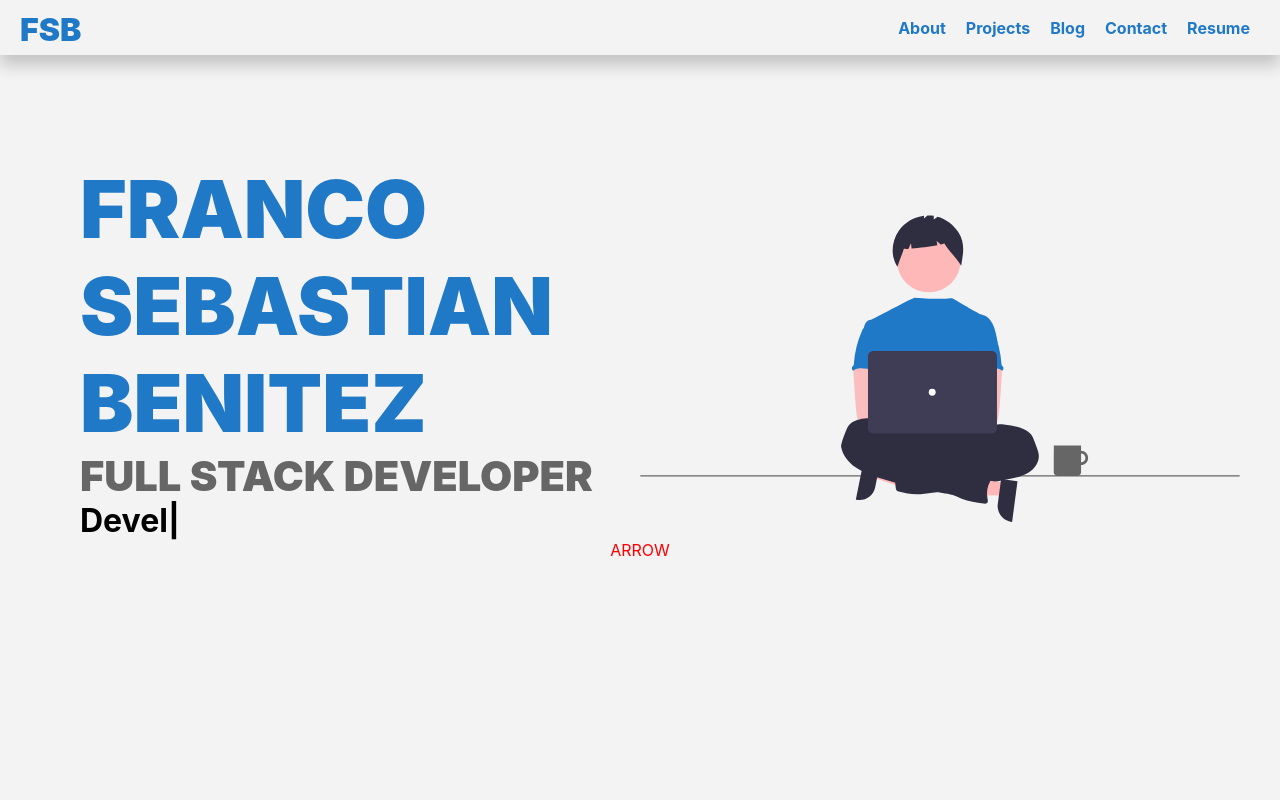
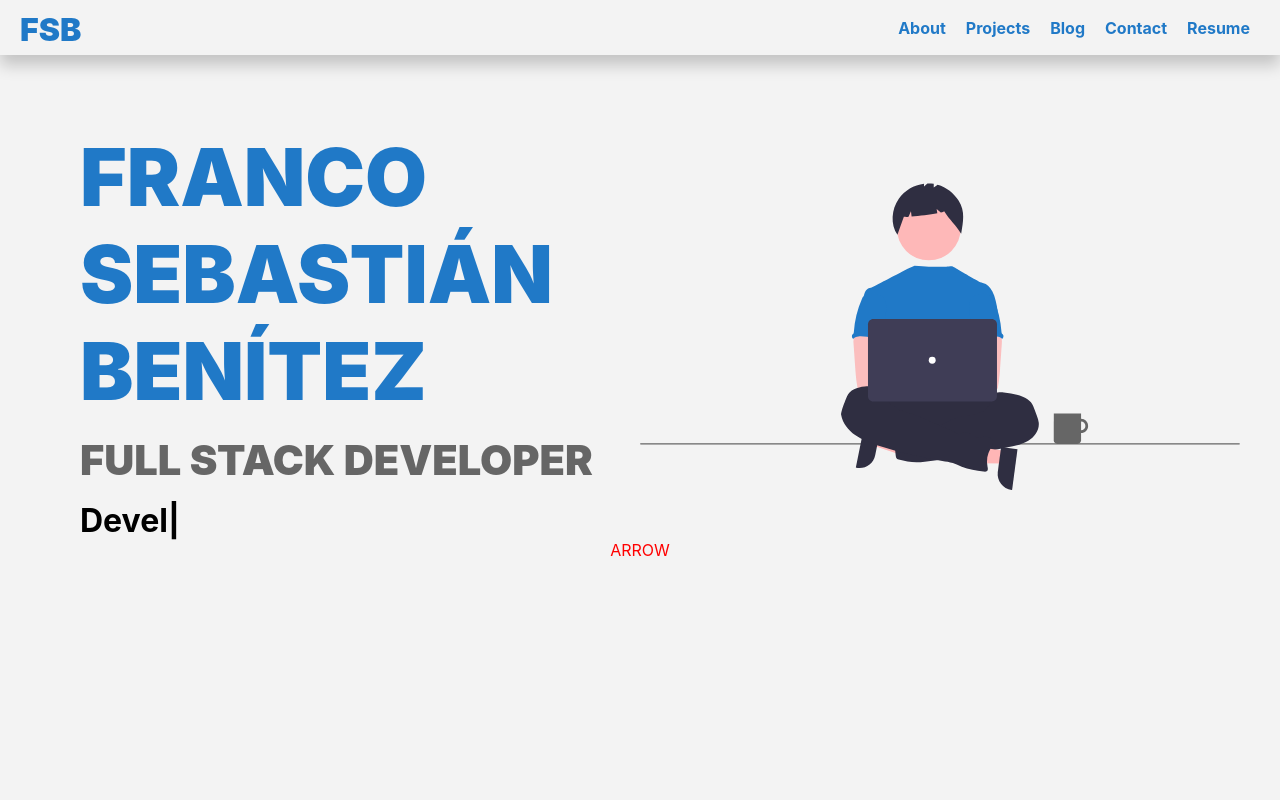
Before and after one commit to francosbenitez/francosbenitez.com, a Next.js app: page / in a window 1280 px wide. Shown: the top 800 px of the page. Built offline with nearby package versions, Linux system fonts and the light colour scheme.

Commit message:
style: improve hero styling

```diff
--- a/components/Hero.js
+++ b/components/Hero.js
@@ -4,7 +4,7 @@ import content from "../lib/content.json";
 import Typical from 'react-typical'
 
 const StyledHero = styled.section`
-    padding-top: 10rem;
+    padding-top: 8rem;
     height: 100vh;
     .hero-container {
         display: flex;
@@ -15,7 +15,6 @@ const StyledHero = styled.section`
                 font-size: 5rem;
                 font-weight: 900;
                 text-transform: uppercase;
-                margin-bottom: 0;
             }
 
             h2 {
@@ -23,10 +22,11 @@ const StyledHero = styled.section`
                 font-size: 2.6rem;
                 font-weight: 900;
                 text-transform: uppercase;
-                margin: 0;
+                margin-top: 1rem;
             }
 
             h3 {
+                margin-top: 1rem;
                 font-weight: 700;
                 font-size: 2rem;
             }
--- a/lib/content.json
+++ b/lib/content.json
@@ -1,7 +1,7 @@
 {
     "hero": {
         "name": {
-            "en": "Franco Sebastian Benitez",
+            "en": "Franco Sebastián Benítez",
             "es": "Franco Sebastián Benítez"
         },
         "title": {
```
